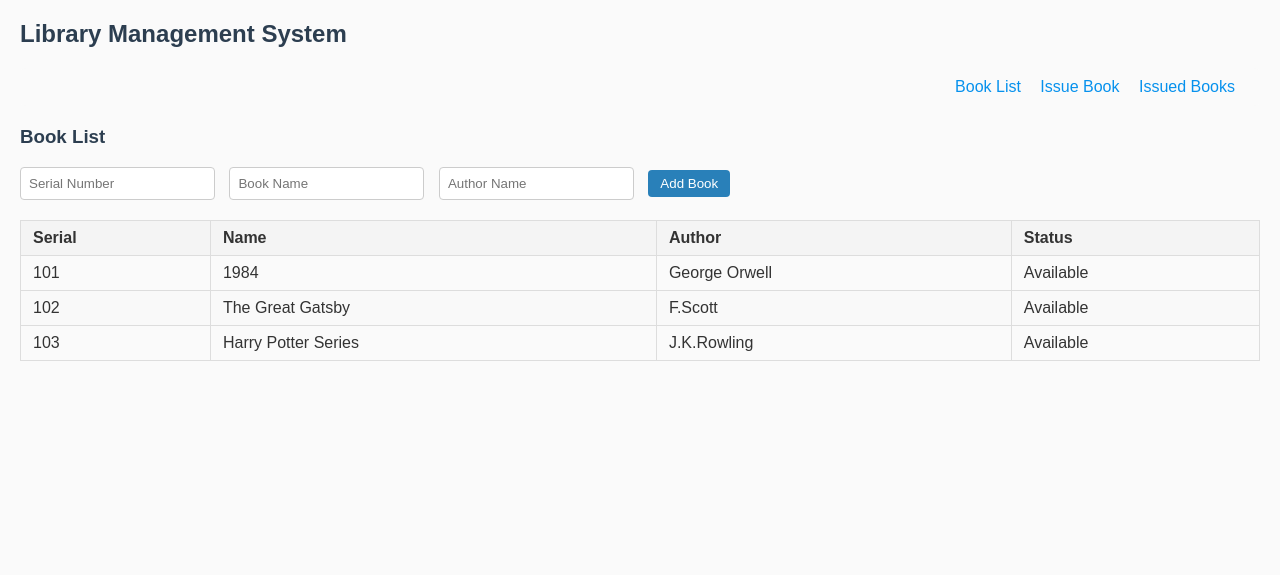
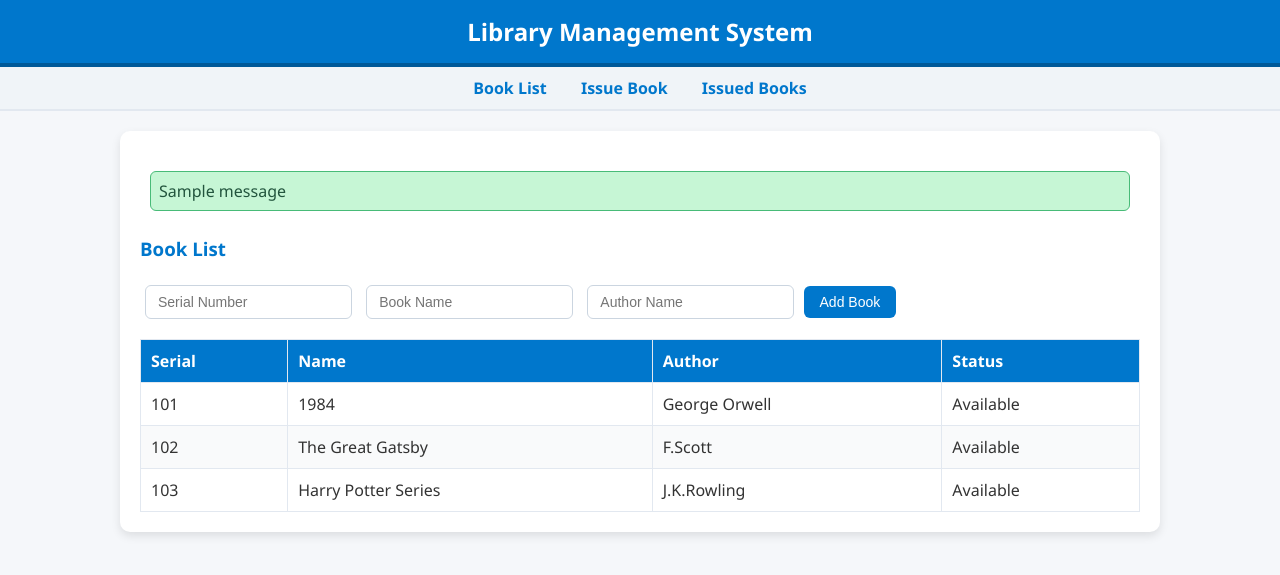
Before and after one commit to adithyansunil/Library_Management_System, a Flask app: page / in a window 1280 px wide. Shown: the top 575 px of the page. Run offline with Flask 3, Linux system fonts and the light colour scheme; data comes from the database, SQL or seed files in the repository; both versions use the stored data as it was before the commit; one stand-in notice (Sample message) is shown; parts of the project's set-up code (start-up, migrations or seed data) failed here and were passed over.

Commit message:
add changes

```diff
--- a/app.py
+++ b/app.py
@@ -1,100 +1,156 @@
-from flask import Flask, render_template, request, redirect, url_for
+from flask import Flask, render_template, request, redirect, url_for, flash
 import sqlite3
 import csv
 import os
+from github_sync import read_books_csv, write_books_csv
 
 app = Flask(__name__)
-DB_NAME = "library.db"
-CSV_FILE = "books.csv"
+app.secret_key = "supersecretkey"
 
-# ---- Database Setup ----
+DB_FILE = "library.db"
+
+
+# ------------------------
+# Database Helpers
+# ------------------------
 def init_db():
-    with sqlite3.connect(DB_NAME) as conn:
-        c = conn.cursor()
-        c.execute('''CREATE TABLE IF NOT EXISTS books (
-                        id INTEGER PRIMARY KEY AUTOINCREMENT,
-                        serial TEXT UNIQUE,
-                        name TEXT,
-                        author TEXT,
-                        status TEXT,
-                        taken_by TEXT
-                    )''')
-        conn.commit()
+    conn = sqlite3.connect(DB_FILE)
+    c = conn.cursor()
+    c.execute("""
+        CREATE TABLE IF NOT EXISTS books (
+            serial TEXT PRIMARY KEY,
+            name TEXT NOT NULL,
+            author TEXT NOT NULL,
+            status TEXT NOT NULL DEFAULT 'Available',
+            taken_by TEXT
+        )
+    """)
+    conn.commit()
+    conn.close()
 
-# ---- CSV Sync ----
-def sync_to_csv():
-    with sqlite3.connect(DB_NAME) as conn, open(CSV_FILE, "w", newline="") as f:
-        c = conn.cursor()
+
+def query_db(query, args=(), one=False):
+    conn = sqlite3.connect(DB_FILE)
+    conn.row_factory = sqlite3.Row
+    cur = conn.cursor()
+    cur.execute(query, args)
+    rows = cur.fetchall()
+    conn.commit()
+    conn.close()
+    return (rows[0] if rows else None) if one else rows
+
+
+# ------------------------
+# GitHub Sync Helpers
+# ------------------------
+def sync_to_github():
+    """Export DB to CSV and upload to GitHub"""
+    conn = sqlite3.connect(DB_FILE)
+    c = conn.cursor()
+    rows = c.execute("SELECT serial, name, author, status, taken_by FROM books").fetchall()
+    conn.close()
+
+    csv_file = "books.csv"
+    with open(csv_file, "w", newline="") as f:
         writer = csv.writer(f)
-        writer.writerow(["Serial", "Book Name", "Author", "Status", "Taken By"])
-        for row in c.execute("SELECT serial, name, author, status, taken_by FROM books"):
-            writer.writerow(row)
+        writer.writerow(["Serial", "Name", "Author", "Status", "Taken By"])
+        writer.writerows(rows)
 
-def load_from_csv():
-    if os.path.exists(CSV_FILE):
-        with sqlite3.connect(DB_NAME) as conn, open(CSV_FILE, "r") as f:
+    write_books_csv(csv_file)  # upload to GitHub
+
+
+def restore_from_github():
+    """If DB is empty, restore from GitHub CSV"""
+    conn = sqlite3.connect(DB_FILE)
+    c = conn.cursor()
+    c.execute("SELECT COUNT(*) FROM books")
+    count = c.fetchone()[0]
+    conn.close()
+
+    if count == 0:
+        content = read_books_csv()
+        if content:
+            lines = content.strip().split("\n")
+            reader = csv.DictReader(lines)
+            conn = sqlite3.connect(DB_FILE)
             c = conn.cursor()
-            reader = csv.DictReader(f)
             for row in reader:
-                c.execute("INSERT OR IGNORE INTO books (serial, name, author, status, taken_by) VALUES (?, ?, ?, ?, ?)",
-                          (row["Serial"], row["Book Name"], row["Author"], row["Status"], row["Taken By"]))
+                c.execute("INSERT OR IGNORE INTO books VALUES (?, ?, ?, ?, ?)",
+                          (row["Serial"], row["Name"], row["Author"], row["Status"], row["Taken By"]))
             conn.commit()
+            conn.close()
 
-# ---- Routes ----
+
+# ------------------------
+# Routes
+# ------------------------
 @app.route("/")
 def book_list():
-    with sqlite3.connect(DB_NAME) as conn:
-        c = conn.cursor()
-        c.execute("SELECT * FROM books")
-        books = c.fetchall()
+    books = query_db("SELECT * FROM books")
     return render_template("book_list.html", books=books)
 
-@app.route("/add_book", methods=["POST"])
+
+@app.route("/add", methods=["POST"])
 def add_book():
     serial = request.form["serial"]
     name = request.form["name"]
     author = request.form["author"]
-    with sqlite3.connect(DB_NAME) as conn:
-        c = conn.cursor()
-        c.execute("INSERT OR IGNORE INTO books (serial, name, author, status, taken_by) VALUES (?, ?, ?, 'Available', '')",
-                  (serial, name, author))
-        conn.commit()
-    sync_to_csv()
+
+    exists = query_db("SELECT * FROM books WHERE serial=?", [serial], one=True)
+    if exists:
+        flash("Book with this serial already exists!", "error")
+    else:
+        query_db("INSERT INTO books (serial, name, author, status, taken_by) VALUES (?, ?, ?, 'Available', '')",
+                 [serial, name, author])
+        flash("Book added successfully!", "success")
+        sync_to_github()
+
     return redirect(url_for("book_list"))
 
-@app.route("/issue", methods=["GET", "POST"])
+
+@app.route("/issue_book", methods=["GET", "POST"])
 def issue_book():
-    with sqlite3.connect(DB_NAME) as conn:
-        c = conn.cursor()
-        if request.method == "POST":
-            book_id = request.form["book"]
-            user = request.form["user"]
-            c.execute("UPDATE books SET status='Issued', taken_by=? WHERE id=?", (user, book_id))
-            conn.commit()
-            sync_to_csv()
-            return redirect(url_for("issued_books"))
-        c.execute("SELECT * FROM books WHERE status='Available'")
-        available_books = c.fetchall()
-    return render_template("issue_book.html", books=available_books)
+    if request.method == "POST":
+        serial = request.form["serial"]
+        user = request.form["user"]
+
+        book = query_db("SELECT * FROM books WHERE serial=?", [serial], one=True)
+        if book and book["status"] == "Available":
+            query_db("UPDATE books SET status='Not Available', taken_by=? WHERE serial=?", [user, serial])
+            flash("Book issued successfully!", "success")
+            sync_to_github()
+        else:
+            flash("Book is not available!", "error")
+
+        return redirect(url_for("book_list"))
+
+    books = query_db("SELECT * FROM books")
+    return render_template("issue_book.html", books=books)
+
 
 @app.route("/issued")
 def issued_books():
-    with sqlite3.connect(DB_NAME) as conn:
-        c = conn.cursor()
-        c.execute("SELECT * FROM books WHERE status='Issued'")
-        issued = c.fetchall()
-    return render_template("issued_books.html", books=issued)
+    books = query_db("SELECT * FROM books WHERE status='Not Available'")
+    return render_template("issued_books.html", books=books)
 
-@app.route("/return/<int:book_id>")
-def return_book(book_id):
-    with sqlite3.connect(DB_NAME) as conn:
-        c = conn.cursor()
-        c.execute("UPDATE books SET status='Available', taken_by='' WHERE id=?", (book_id,))
-        conn.commit()
-    sync_to_csv()
+
+@app.route("/return/<serial>", methods=["POST"])
+def return_book(serial):
+    book = query_db("SELECT * FROM books WHERE serial=?", [serial], one=True)
+    if book and book["status"] == "Not Available":
+        query_db("UPDATE books SET status='Available', taken_by='' WHERE serial=?", [serial])
+        flash("Book returned successfully!", "success")
+        sync_to_github()
+    else:
+        flash("Book not found or already available!", "error")
+
     return redirect(url_for("issued_books"))
 
+
+# ------------------------
+# Run App
+# ------------------------
 if __name__ == "__main__":
     init_db()
-    load_from_csv()
+    restore_from_github()
     app.run(debug=True)
--- a/books.csv
+++ /dev/null
@@ -1,4 +0,0 @@
-Serial,Book Name,Author,Status,Taken By
-101,1984,George Orwell,Available,
-102,The Great Gatsby,F.Scott,Available,
-103,Harry Potter Series,J.K.Rowling,Available,
--- a/requirements.txt
+++ b/requirements.txt
@@ -1,2 +1,4 @@
 Flask==3.0.3
 gunicorn==23.0.0
+requests==2.32.3
+python-dotenv==1.0.1
--- a/static/style.css
+++ b/static/style.css
@@ -1,99 +1,149 @@
-/* === Global Styles === */
+/* General page style */
 body {
-    font-family: Arial, sans-serif;
-    margin: 20px;
-    background: #fafafa;
+    font-family: "Segoe UI", Tahoma, sans-serif;
+    margin: 0;
+    padding: 0;
+    background: #f5f7fa;
     color: #333;
 }
 
-/* === Navbar === */
+/* Page container */
+.container {
+    width: 90%;
+    max-width: 1000px;
+    margin: 20px auto;
+    padding: 20px;
+    background: white;
+    border-radius: 10px;
+    box-shadow: 0 4px 10px rgba(0,0,0,0.1);
+}
+
+/* Heading */
+h2 {
+    background: #0077cc;
+    color: white;
+    padding: 15px;
+    margin: 0;
+    text-align: center;
+    border-bottom: 4px solid #005999;
+}
+
+h3 {
+    margin-top: 0;
+    color: #0077cc;
+}
+
+/* Navigation */
 nav {
-    margin-bottom: 20px;
+    background: #f0f4f8;
     padding: 10px;
-    background: #fafafa;
-    border-radius: 6px;
-    text-align: right;
+    text-align: center;
+    border-bottom: 2px solid #e2e8f0;
 }
 
 nav a {
-    color:#0691ed;
-    margin-right: 15px;
+    margin: 0 15px;
     text-decoration: none;
-    font-weight: lighter;
-    text-align: right;
+    color: #0077cc;
+    font-weight: bold;
+    transition: color 0.2s;
 }
 
 nav a:hover {
-    text-decoration: underline;
+    color: #005999;
 }
 
-/* === Headings === */
-h2, h3 {
-    margin-top: 0;
-    color: #2c3e50;
+/* Forms */
+form {
+    margin: 15px 0;
 }
 
-/* === Forms === */
-form {
-    margin-bottom: 20px;
+form input, form select {
+    padding: 8px 12px;
+    margin: 5px;
+    border: 1px solid #cbd5e0;
+    border-radius: 6px;
+    font-size: 14px;
 }
 
-input, select {
-    padding: 8px;
-    margin-right: 10px;
-    border: 1px solid #ccc;
-    border-radius: 4px;
+form button {
+    padding: 8px 16px;
+    border: none;
+    background: #0077cc;
+    color: white;
+    font-size: 14px;
+    border-radius: 6px;
+    cursor: pointer;
+    transition: background 0.2s;
 }
 
-button, .btn {
-    padding: 6px 12px;
-    background: #2980b9;
-    color: white;
-    text-decoration: none;
-    border: none;
-    border-radius: 4px;
-    cursor: pointer;
+form button:hover {
+    background: #005999;
 }
 
-button:hover, .btn:hover {
-    background: #1f6391;
-}
-
-/* === Tables === */
+/* Tables */
 table {
+    width: 100%;
     border-collapse: collapse;
-    width: 100%;
-    margin-top: 10px;
+    margin-top: 15px;
 }
 
 th, td {
-    border: 1px solid #ddd;
-    padding: 8px 12px;
+    border: 1px solid #e2e8f0;
+    padding: 10px;
     text-align: left;
 }
 
 th {
-    background-color: #f4f4f4;
+    background: #0077cc;
+    color: white;
 }
 
 tr:nth-child(even) {
-    background: #f9f9f9;
+    background: #f9fafb;
 }
 
-tr:hover {
-    background: #eef6ff;
-}
-
-/* === Action Button (Return) === */
+/* Buttons in table */
 .action-btn {
-    background: #e74c3c;
-    padding: 5px 10px;
-    border-radius: 4px;
+    display: inline-block;
+    padding: 6px 12px;
+    background: #e53e3e;
     color: white;
     text-decoration: none;
-    font-size: 14px;
+    border-radius: 6px;
+    font-size: 13px;
+    transition: background 0.2s;
+    border: none;
+    cursor: pointer;
 }
 
 .action-btn:hover {
-    background: #c0392b;
+    background: #c53030;
 }
+
+/* Flash messages */
+.flash-messages {
+    list-style: none;
+    padding: 10px;
+    margin: 10px 0;
+    border-radius: 6px;
+}
+
+.flash-messages li {
+    padding: 8px;
+    margin-bottom: 5px;
+    border-radius: 6px;
+    font-weight: 500;
+}
+
+.flash-messages li.success {
+    background: #c6f6d5;
+    color: #22543d;
+    border: 1px solid #48bb78;
+}
+
+.flash-messages li.error {
+    background: #fed7d7;
+    color: #742a2a;
+    border: 1px solid #f56565;
+}
--- a/templates/base.html
+++ b/templates/base.html
@@ -3,7 +3,6 @@
 <head>
     <meta charset="UTF-8">
     <title>Library Management System</title>
-    <!-- Link external CSS -->
     <link rel="stylesheet" href="{{ url_for('static', filename='style.css') }}">
     <link rel="icon" href="{{ url_for('static', filename='favicon.png') }}">
 </head>
@@ -16,6 +15,15 @@
     </nav>
 
     <div class="container">
+        {% with messages = get_flashed_messages(with_categories=true) %}
+          {% if messages %}
+            <ul class="flash-messages">
+              {% for category, message in messages %}
+                <li class="{{ category }}">{{ message }}</li>
+              {% endfor %}
+            </ul>
+          {% endif %}
+        {% endwith %}
         {% block content %}{% endblock %}
     </div>
 </body>
--- a/templates/book_list.html
+++ b/templates/book_list.html
@@ -18,15 +18,17 @@
             <th>Name</th>
             <th>Author</th>
             <th>Status</th>
+            <!-- <th>Taken By</th> -->
         </tr>
     </thead>
     <tbody>
         {% for book in books %}
         <tr>
-            <td>{{ book[1] }}</td>
-            <td>{{ book[2] }}</td>
-            <td>{{ book[3] }}</td>
-            <td>{{ book[4] }}</td>
+            <td>{{ book["serial"] }}</td>
+            <td>{{ book["name"] }}</td>
+            <td>{{ book["author"] }}</td>
+            <td>{{ book["status"] }}</td>
+            <!-- <td>{{ book["taken_by"] }}</td> -->
         </tr>
         {% endfor %}
     </tbody>
```
Also changed, not shown: github_sync.py (added, +68 -0 lines), templates/issue_book.html (+5 -3 lines), templates/issued_books.html (+7 -5 lines), utils/github_sync.py (added, +59 -0 lines), library.db (deleted), 1 other file.
